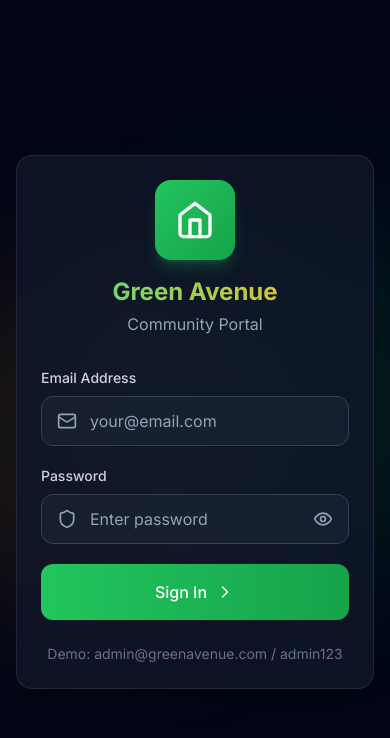
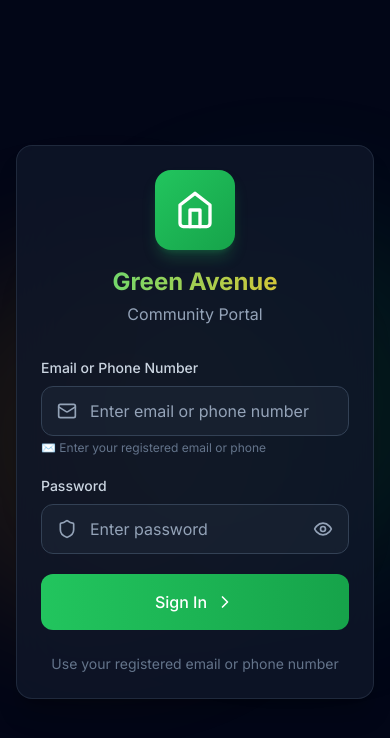
Before and after one commit to swetha2803/green-avenue-website, a React (Vite) app: page / in a window 390 px wide. Shown: the top 738 px of the page. Built offline with nearby package versions, Linux system fonts and the light colour scheme.

Commit message:
Match original login - email or phone

```diff
--- a/src/App.jsx
+++ b/src/App.jsx
@@ -146,7 +146,7 @@ function LoadingScreen() {
 // LOGIN PAGE
 // ============================================================================
 function LoginPage({ onLogin, showToast }) {
-  const [email, setEmail] = useState('');
+  const [input, setInput] = useState('');
   const [password, setPassword] = useState('');
   const [showPassword, setShowPassword] = useState(false);
   const [loading, setLoading] = useState(false);
@@ -158,7 +158,7 @@ function LoginPage({ onLogin, showToast }) {
     setError('');
 
     try {
-      const result = await api.login(email, password);
+      const result = await api.login(input, password);
       if (result.success) {
         onLogin(result.user);
         showToast('Welcome back!');
@@ -170,6 +170,9 @@ function LoginPage({ onLogin, showToast }) {
     }
     setLoading(false);
   };
+
+  // Check if input looks like a phone number
+  const isPhoneInput = /^\d+$/.test(input);
 
   return (
     <div className="min-h-screen bg-dark-950 flex items-center justify-center p-4">
@@ -214,18 +217,25 @@ function LoginPage({ onLogin, showToast }) {
           {/* Form */}
           <form onSubmit={handleLogin} className="space-y-5">
             <div>
-              <label className="label">Email Address</label>
+              <label className="label">Email or Phone Number</label>
               <div className="relative">
-                <Mail className="absolute left-4 top-1/2 -translate-y-1/2 w-5 h-5 text-dark-400" />
+                {isPhoneInput ? (
+                  <Phone className="absolute left-4 top-1/2 -translate-y-1/2 w-5 h-5 text-primary-400" />
+                ) : (
+                  <Mail className="absolute left-4 top-1/2 -translate-y-1/2 w-5 h-5 text-dark-400" />
+                )}
                 <input
-                  type="email"
-                  value={email}
-                  onChange={(e) => setEmail(e.target.value)}
+                  type="text"
+                  value={input}
+                  onChange={(e) => setInput(e.target.value)}
                   className="input pl-12"
-                  placeholder="your@email.com"
+                  placeholder="Enter email or phone number"
                   required
                 />
               </div>
+              <p className="text-xs text-dark-500 mt-1">
+                {isPhoneInput ? '📱 Logging in with phone number' : '✉️ Enter your registered email or phone'}
+              </p>
             </div>
 
             <div>
@@ -267,7 +277,7 @@ function LoginPage({ onLogin, showToast }) {
           </form>
 
           <p className="text-center text-dark-500 text-sm mt-6">
-            Demo: admin@greenavenue.com / admin123
+            Use your registered email or phone number
           </p>
         </div>
       </motion.div>
--- a/src/api.js
+++ b/src/api.js
@@ -1,5 +1,5 @@
 // Green Avenue API - Separate project, connects to same Google Sheets
-const APPS_SCRIPT_URL = 'https://script.google.com/macros/s/AKfycbxFwrvp1khqdo0jNFx7bkF4ck36jHTfP99NLii0bjF0VEqW14kUIUuNYeqsTKRn24kq_Q/exec';
+const APPS_SCRIPT_URL = 'https://script.google.com/macros/s/AKfycbwi6a1vm4x4H8dkh6F27QntK-TsGqpX8SUBq_QJ03lNGLU7CrzkHwRpRPZe3Mp1xIEiqQ/exec';
 
 // Connected to real API!
 const MOCK_MODE = false;
@@ -75,10 +75,11 @@ const mockData = {
 
 // API Functions
 export const api = {
-  // Auth
-  async login(email, password) {
+  // Auth - Supports Email OR Phone Number (same as original Code.gs)
+  async login(input, password) {
     if (MOCK_MODE) {
-      if (email === 'admin@greenavenue.com' && password === 'admin123') {
+      // Mock login for testing
+      if ((input === 'admin@greenavenue.com' || input === '9876543210') && password === 'admin123') {
         localStorage.setItem('user', JSON.stringify(mockUser));
         return { success: true, user: mockUser };
       }
@@ -86,7 +87,22 @@ export const api = {
     }
 
     try {
-      const result = await postToGoogleScript('login', { email, password });
+      const result = await postToGoogleScript('login', { input, password });
+
+      // Handle response - API returns { success: true, user: {...} }
+      if (result && result.success && result.user) {
+        const user = {
+          email: result.user.email,
+          site: result.user.site,
+          role: result.user.role,
+          name: result.user.name || result.user.email?.split('@')[0],
+          phone: result.user.phone
+        };
+        localStorage.setItem('user', JSON.stringify(user));
+        return { success: true, user };
+      }
+
+      // Handle old format response (just user object)
       if (result && result.email) {
         const user = {
           email: result.email,
@@ -98,11 +114,12 @@ export const api = {
         localStorage.setItem('user', JSON.stringify(user));
         return { success: true, user };
       }
+
       return { success: false, message: result?.message || 'Invalid credentials' };
     } catch (e) {
       console.error('Login error:', e);
       // Fallback to mock
-      if (email === 'admin@greenavenue.com' && password === 'admin123') {
+      if ((input === 'admin@greenavenue.com' || input === '9876543210') && password === 'admin123') {
         localStorage.setItem('user', JSON.stringify(mockUser));
         return { success: true, user: mockUser };
       }
```
